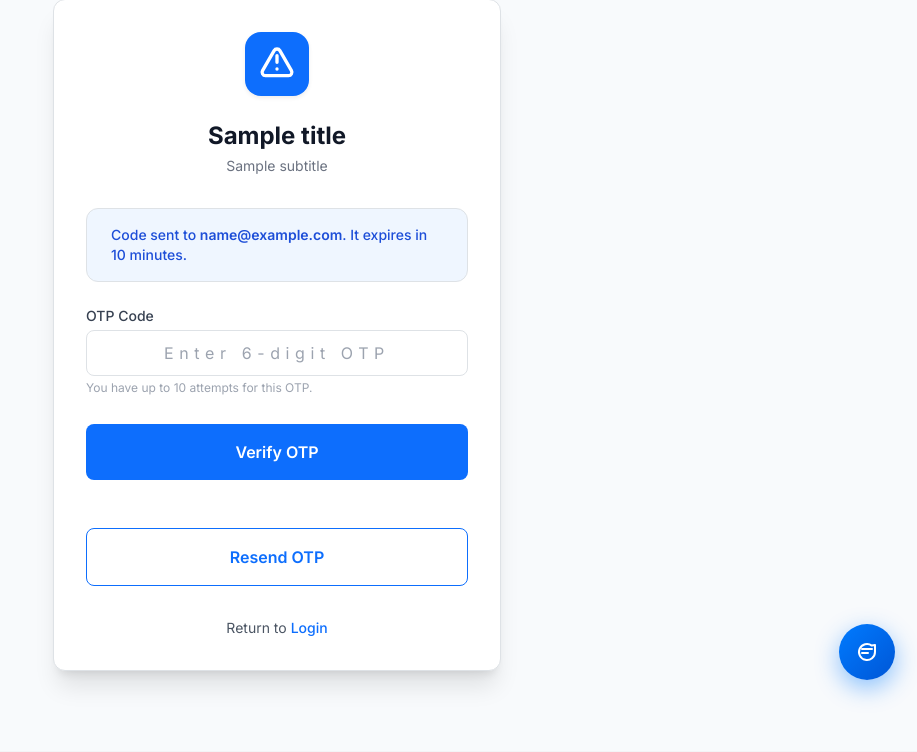
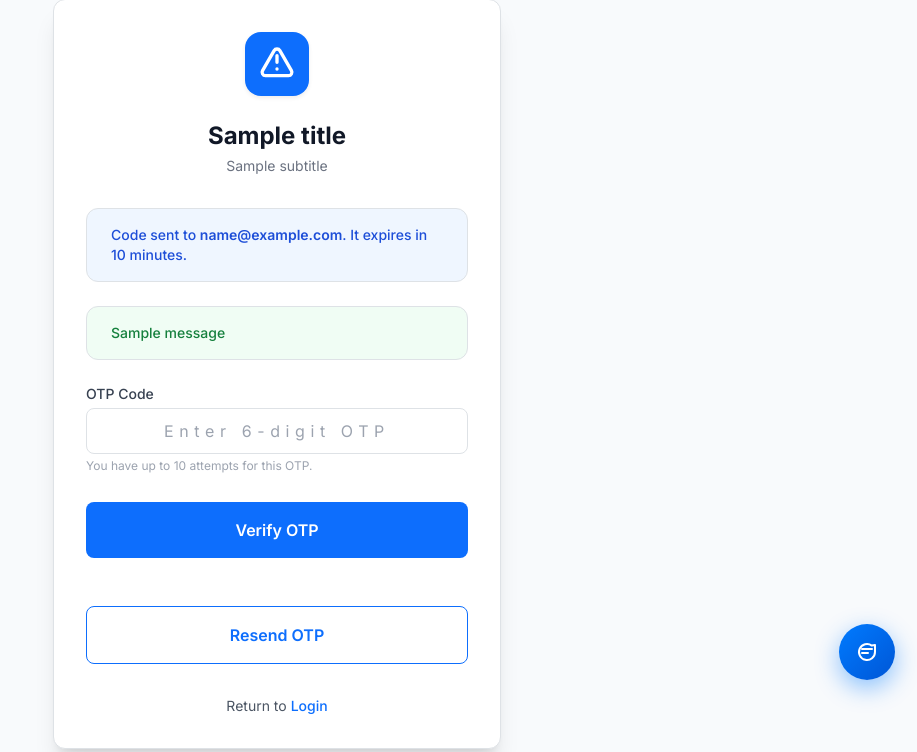
Before and after one commit to lucifer-27/Lost-and-found, a Flask app: template templates/verify_otp.html in a window 1280 px wide. Shown: the part 98-850 px from the top of the page, without its empty margins (363-1280 px from the left). Run offline with Flask 3, Linux system fonts and the light colour scheme; the template is opened without the code that fills it: most values are stand-ins (such as "Sample title", 1, 10 or a date in 2020); one stand-in notice (Sample message) is shown; parts of the project's set-up code (start-up, migrations or seed data) failed here and were passed over; some libraries are stand-ins or nearby versions.

Commit message:
login system fixed

```diff
--- a/run.py
+++ b/run.py
@@ -1,6 +1,10 @@
-from app import create_app
+from dotenv import load_dotenv
 import os
 
+# FORCE python to prioritize the .env file over old cached terminal variables!
+load_dotenv(override=True)
+
+from app import create_app
 app = create_app()
 
 if __name__ == "__main__":
--- a/templates/verify_otp.html
+++ b/templates/verify_otp.html
@@ -10,16 +10,19 @@
             <div class="flex flex-col items-center mb-8 text-center">
                 <div class="w-16 h-16 bg-primary rounded-2xl flex items-center justify-center mb-4 shadow-sm">
                     <svg class="h-10 w-10 text-white" fill="none" stroke="currentColor" viewBox="0 0 24 24">
-                        <path d="M12 11V7m0 8h.01M5.07 19h13.86A2 2 0 0020.66 16L13.73 4a2 2 0 00-3.46 0L3.34 16A2 2 0 005.07 19z"
+                        <path
+                            d="M12 11V7m0 8h.01M5.07 19h13.86A2 2 0 0020.66 16L13.73 4a2 2 0 00-3.46 0L3.34 16A2 2 0 005.07 19z"
                             stroke-linecap="round" stroke-linejoin="round" stroke-width="2" />
                     </svg>
                 </div>
                 <h1 class="text-2xl font-bold text-gray-900">{{ title or "Verify OTP" }}</h1>
-                <p class="text-sm text-gray-500 mt-1">{{ subtitle or "Enter the one-time code sent to your email." }}</p>
+                <p class="text-sm text-gray-500 mt-1">{{ subtitle or "Enter the one-time code sent to your email." }}
+                </p>
             </div>
 
             {% if email %}
-            <div class="bg-blue-50 border border-blue-200 text-blue-700 px-4 py-3 rounded-card text-sm mb-6 font-medium">
+            <div
+                class="bg-blue-50 border border-blue-200 text-blue-700 px-4 py-3 rounded-card text-sm mb-6 font-medium">
                 Code sent to <span class="font-semibold">{{ email }}</span>. It expires in {{ expiry_minutes }} minutes.
             </div>
             {% endif %}
@@ -31,10 +34,22 @@
             {% endif %}
 
             {% if success %}
-            <div class="bg-green-50 border border-green-200 text-green-700 px-4 py-3 rounded-card text-sm mb-6 font-medium">
+            <div
+                class="bg-green-50 border border-green-200 text-green-700 px-4 py-3 rounded-card text-sm mb-6 font-medium">
                 {{ success }}
             </div>
             {% endif %}
+
+            {% with messages = get_flashed_messages(with_categories=true) %}
+            {% if messages %}
+            {% for category, message in messages %}
+            <div
+                class="px-4 py-3 rounded-card text-sm mb-6 font-medium {% if category == 'error' %}bg-red-50 border border-red-200 text-red-700{% else %}bg-green-50 border border-green-200 text-green-700{% endif %}">
+                {{ message }}
+            </div>
+            {% endfor %}
+            {% endif %}
+            {% endwith %}
 
             <form method="POST" class="space-y-5">
                 <input type="hidden" name="csrf_token" value="{{ csrf_token() }}">
@@ -58,7 +73,7 @@
                     <input type="hidden" name="csrf_token" value="{{ csrf_token() }}">
                     <button type="submit" id="resend-btn"
                         class="w-full border border-primary text-primary font-semibold py-3 px-4 rounded-lg bg-white hover:bg-blue-50 focus:outline-none focus:ring-4 focus:ring-blue-100 transition-all disabled:cursor-not-allowed disabled:border-gray-200 disabled:text-gray-400 disabled:bg-gray-50"
-                        {% if resend_wait_seconds > 0 %}disabled data-time="{{ resend_wait_seconds }}"{% endif %}>
+                        {% if resend_wait_seconds> 0 %}disabled data-time="{{ resend_wait_seconds }}"{% endif %}>
                         <span id="resend-text">
                             {% if resend_wait_seconds > 0 %}
                             Resend OTP in <span id="resend-timer">{{ resend_wait_seconds }}</span>s
@@ -82,7 +97,7 @@
 </div>
 
 <script>
-document.addEventListener("DOMContentLoaded", function() {
+    document.addEventListener("DOMContentLoaded", function () {
         const resendBtn = document.getElementById('resend-btn');
         if (!resendBtn) return;
 
@@ -92,7 +107,7 @@ document.addEventListener("DOMContentLoaded", function() {
             const timerSpan = document.getElementById('resend-timer');
             const textSpan = document.getElementById('resend-text');
 
-        const interval = setInterval(function() {
+            const interval = setInterval(function () {
                 waitTime--;
                 if (waitTime <= 0) {
                     clearInterval(interval);
```
Also changed, not shown: app/routes/auth.py (+11 -1 lines). Lines whose indentation alone changed are shown as unchanged.
